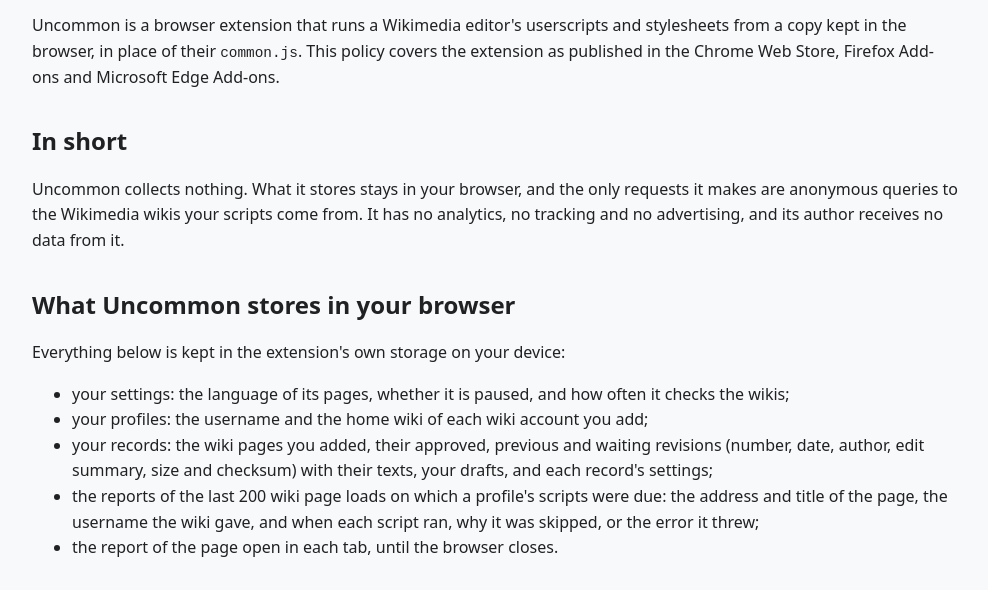
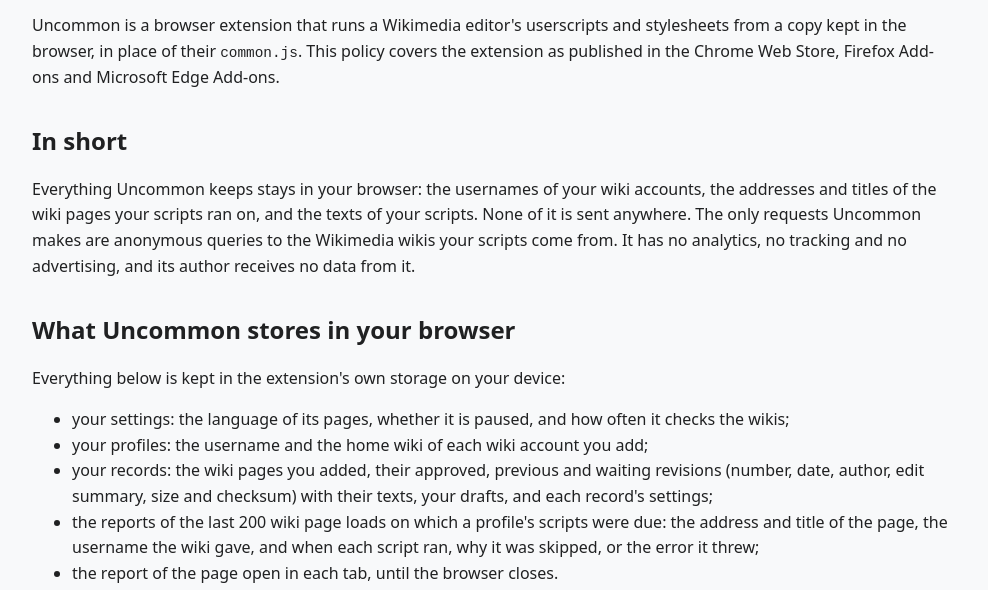
Before and after one commit to fenakhay/uncommon-site, a plain HTML site: page privacy.html in a window 1280 px wide. Shown: the part 162-752 px from the top of the page, without its empty margins (144-1132 px from the left). Drawn offline with Linux system fonts and the light colour scheme.

Commit message:
Update the site for Uncommon 1.0.0

```diff
--- a/privacy.html
+++ b/privacy.html
@@ -22,9 +22,11 @@
 
       <h2>In short</h2>
       <p>
-        Uncommon collects nothing. What it stores stays in your browser, and the only requests it
-        makes are anonymous queries to the Wikimedia wikis your scripts come from. It has no
-        analytics, no tracking and no advertising, and its author receives no data from it.
+        Everything Uncommon keeps stays in your browser: the usernames of your wiki accounts, the
+        addresses and titles of the wiki pages your scripts ran on, and the texts of your scripts.
+        None of it is sent anywhere. The only requests Uncommon makes are anonymous queries to the
+        Wikimedia wikis your scripts come from. It has no analytics, no tracking and no advertising,
+        and its author receives no data from it.
       </p>
 
       <h2>What Uncommon stores in your browser</h2>
```
